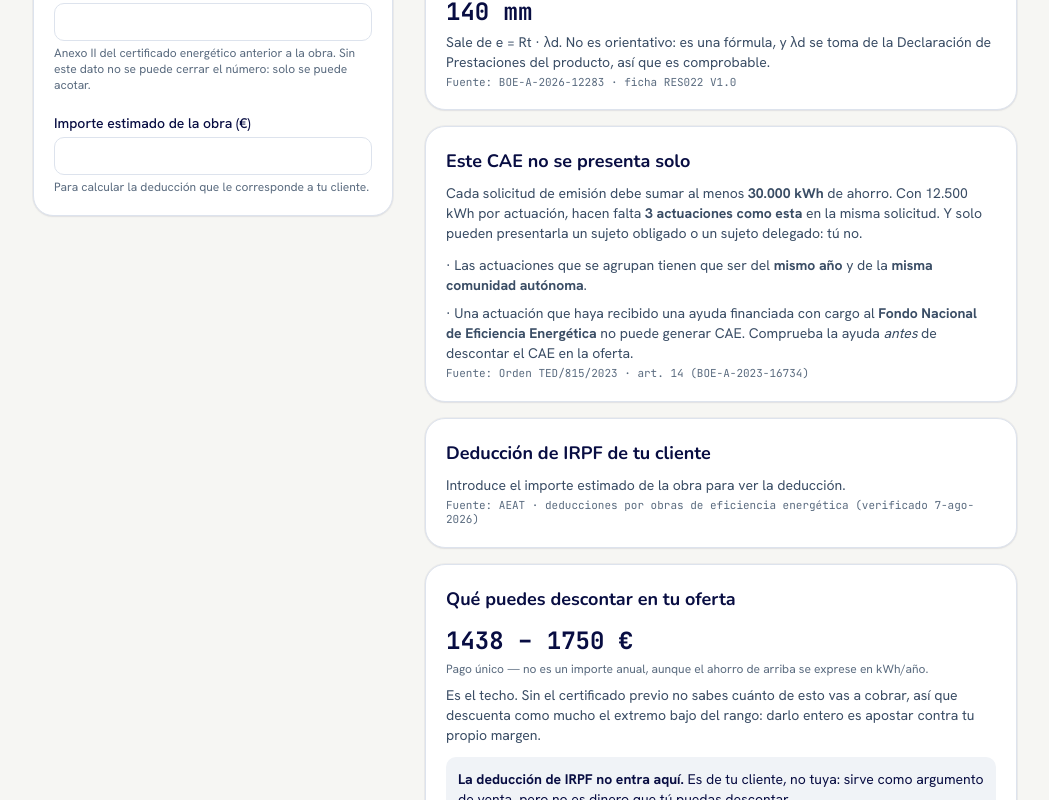
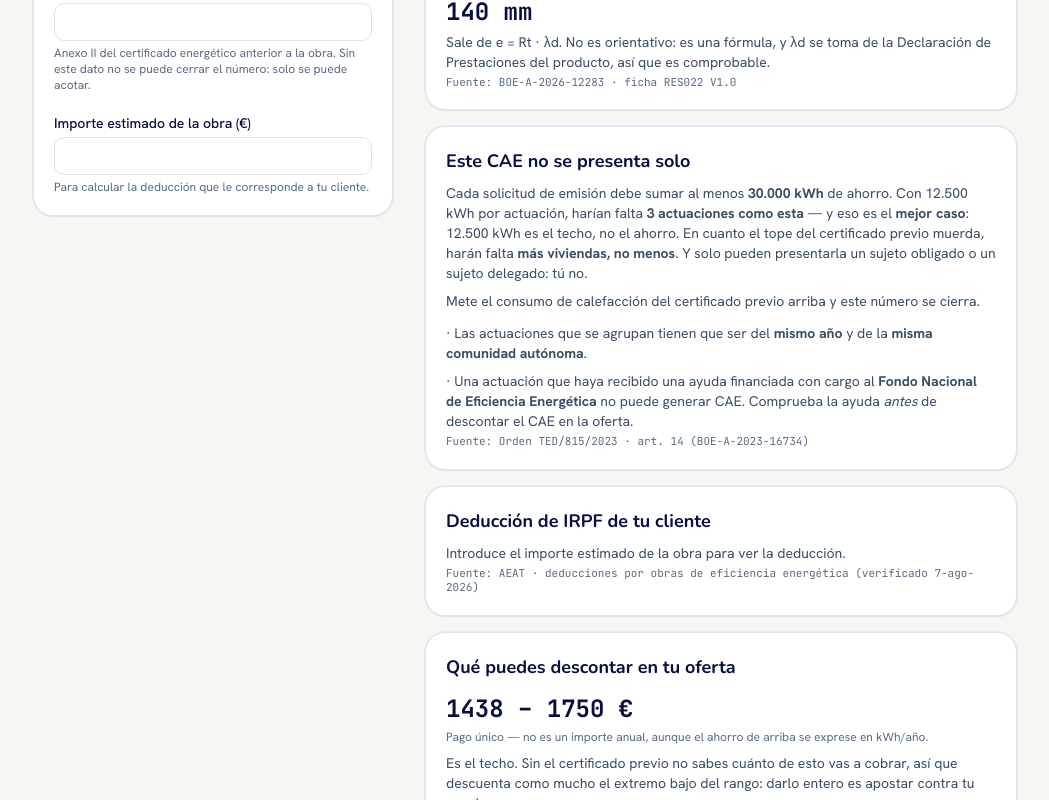
Before and after one commit to segninicapriles-gif/pactstream-website, a Next.js app: page /calculadora-cae in a window 1280 px wide. Shown: the part 1060-1860 px from the top of the page, without its empty margins (115-1164 px from the left). Built offline with nearby package versions, Linux system fonts and the light colour scheme.

Commit message:
buhardillas: contar viviendas sobre el techo prometia menos de las que hacen falta

```diff
--- a/scripts/verificar-cae.mjs
+++ b/scripts/verificar-cae.mjs
@@ -93,5 +93,13 @@ comprobar('16 por encima del minimo sigue siendo una', actuacionesParaElMinimo(4
 // Sin ahorro no hay solicitud que agrupar: 0, no infinito ni division por cero
 comprobar('17 sin ahorro no se pide nada', actuacionesParaElMinimo(0), 0)
 
+// El techo miente sobre cuantas viviendas hacen falta: con el tope aplicado
+// salen MAS, nunca menos. Caso tipico D / 1979-2006, 100 m2, CEF 12.000.
+const b1 = calcularRES022({ zona: 'D', anioConstruccion: 1990, superficieM2: 100 })
+comprobar('18 sobre el techo salen 3', actuacionesParaElMinimo(b1.aesKwh), 3)
+const b2 = calcularRES022({ zona: 'D', anioConstruccion: 1990, superficieM2: 100, cefCalefaccionKwhAnio: 12000 })
+comprobar('18 con el tope el ahorro cae a 6.000', b2.ahorroKwh, 6000)
+comprobar('18 y entonces hacen falta 5, no 3', actuacionesParaElMinimo(b2.ahorroKwh), 5)
+
 console.log(fallos === 0 ? '\nTodo correcto.' : `\n${fallos} comprobaciones fallidas.`)
 process.exit(fallos === 0 ? 0 : 1)
--- a/src/components/calculadora/Resultado.tsx
+++ b/src/components/calculadora/Resultado.tsx
@@ -91,15 +91,20 @@ export function Resultado({ datos }: { datos: DatosFormulario }) {
 
   const precio = PRECIO_CAE_EUR_MWH.oficial
 
-  // El ahorro que llega al expediente, venga de la ficha que venga. Para la
-  // RES022 sin certificado previo solo hay techo: se usa el techo, y entonces
-  // el número de actuaciones es el MEJOR caso (con el tope harán falta más).
+  // El ahorro que llega al expediente, venga de la ficha que venga.
+  //
+  // OJO con la RES022 sin certificado previo: ahí `ahorroKwh` es null y lo
+  // único que hay es el TECHO. Contar actuaciones sobre el techo da el MEJOR
+  // caso posible; en cuanto el tope muerde harán falta más viviendas, no menos.
+  // Presentar ese número como si fuera firme sería el mismo error que enseñar
+  // el techo como si fuera el cobro. Por eso se marca como suelo.
   const ahorroCertificable = cae060?.aplicable
     ? cae060.ahorroKwh
     : cae?.aplicable
       ? (cae.ahorroKwh ?? cae.aesKwh)
       : 0
   const actuacionesNecesarias = actuacionesParaElMinimo(ahorroCertificable)
+  const cuentaSobreElTecho = Boolean(cae?.aplicable && cae.ahorroKwh === null)
 
   return (
     <div className="grid gap-4">
@@ -266,11 +271,28 @@ export function Resultado({ datos }: { datos: DatosFormulario }) {
           <p className="mt-2 text-sm text-[var(--color-ps-navy-400)]">
             Cada solicitud de emisión debe sumar al menos{' '}
             <strong>{kwh(MINIMO_SOLICITUD_KWH)}</strong> de ahorro. Con{' '}
-            {kwh(ahorroCertificable)} por actuación, hacen falta{' '}
-            <strong>{actuacionesNecesarias} actuaciones como esta</strong> en la misma
-            solicitud. Y solo pueden presentarla un sujeto obligado o un sujeto delegado:
-            tú no.
+            {kwh(ahorroCertificable)} por actuación,{' '}
+            {cuentaSobreElTecho ? (
+              <>
+                harían falta <strong>{actuacionesNecesarias} actuaciones como esta</strong> —
+                y eso es el <strong>mejor caso</strong>: {kwh(ahorroCertificable)} es el techo,
+                no el ahorro. En cuanto el tope del certificado previo muerda, harán falta{' '}
+                <strong>más viviendas, no menos</strong>.
+              </>
+            ) : (
+              <>
+                hacen falta <strong>{actuacionesNecesarias} actuaciones como esta</strong> en
+                la misma solicitud.
+              </>
+            )}{' '}
+            Y solo pueden presentarla un sujeto obligado o un sujeto delegado: tú no.
           </p>
+          {cuentaSobreElTecho && (
+            <p className="mt-2 text-sm text-[var(--color-ps-navy-400)]">
+              Mete el consumo de calefacción del certificado previo arriba y este número se
+              cierra.
+            </p>
+          )}
           <ul className="mt-3 grid gap-2 text-sm text-[var(--color-ps-navy-400)]">
             <li>
               · Las actuaciones que se agrupan tienen que ser del <strong>mismo año</strong>{' '}
```
